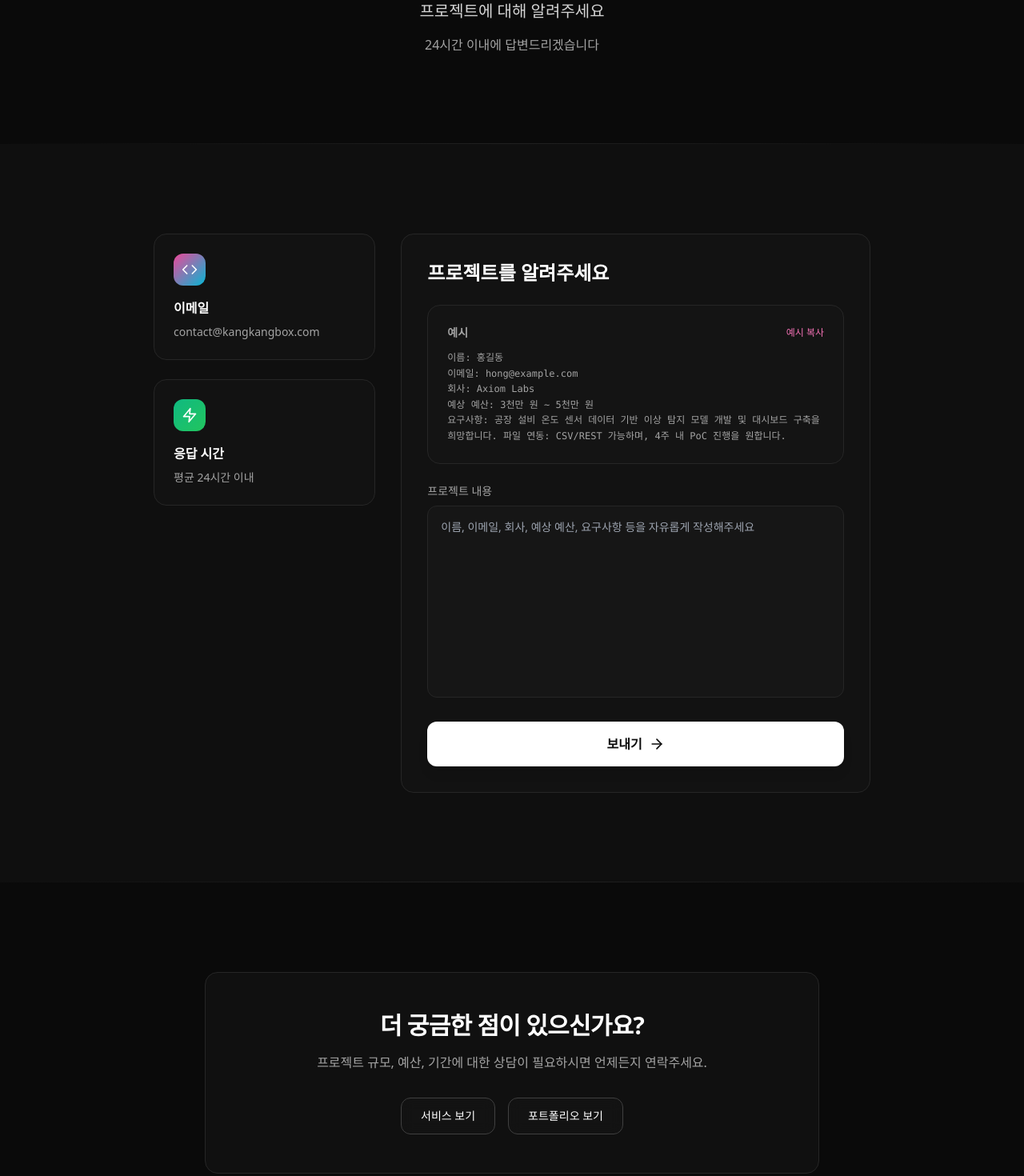
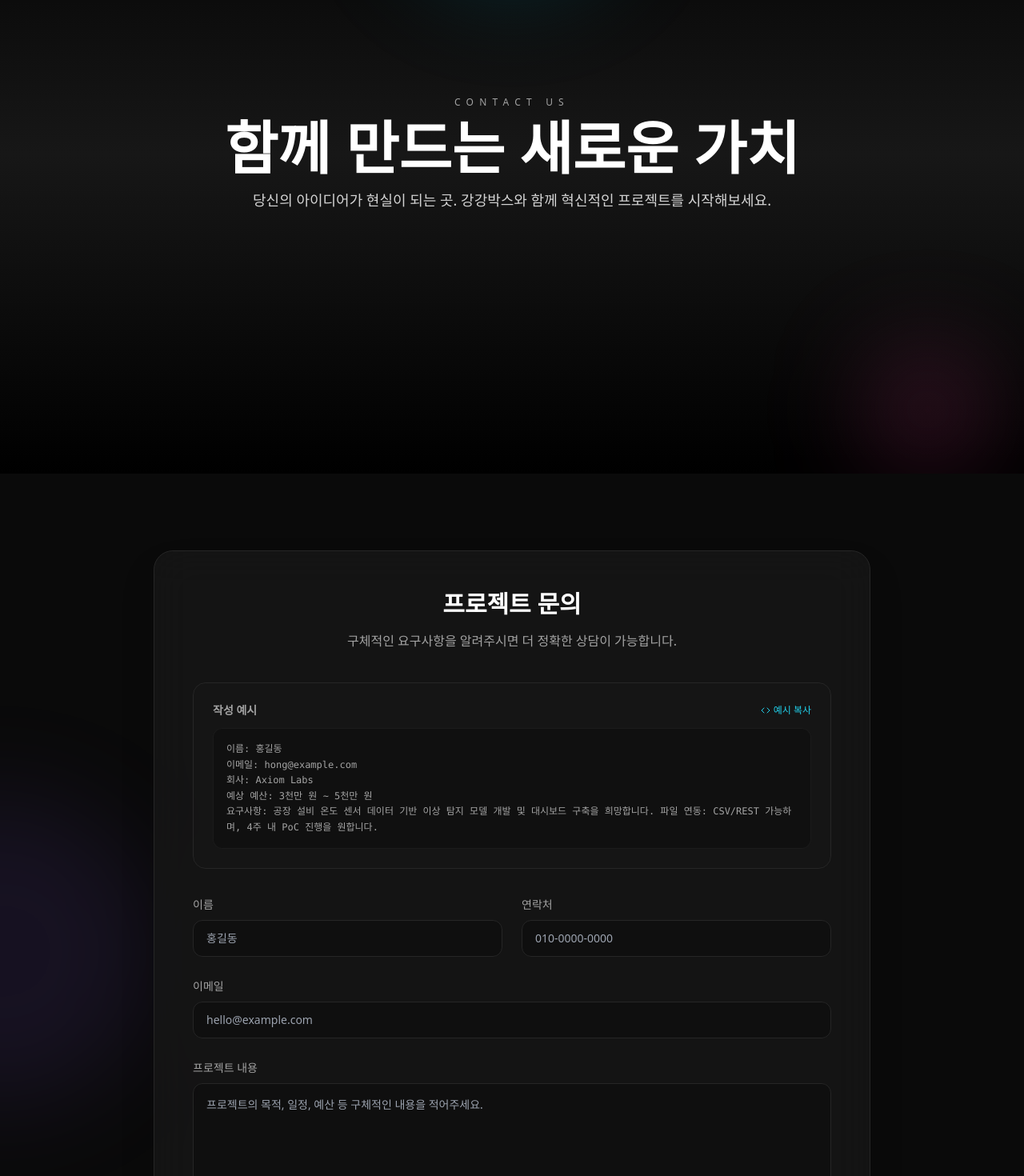
Before and after one commit to oz-kangkangparks/kangkangparks, a Next.js app: page /contact in a window 1280 px wide. Shown: the part 280-1750 px from the top of the page at 80% size. Built offline with nearby package versions, Linux system fonts and the light colour scheme.

Commit message:
Modify : contact 페이지 ui 변경

```diff
--- a/app/contact/page.tsx
+++ b/app/contact/page.tsx
@@ -2,158 +2,133 @@
 
 import React from 'react';
 import { motion } from 'framer-motion';
-import { Code, Zap, ArrowRight } from 'lucide-react';
-import { Section } from '@/components/Layout';
+import { Code, ArrowRight } from 'lucide-react';
+import { Container } from '@/components/Layout';
 
-export default function ContactPage() { return <Contact />; }
+export default function ContactPage() {
+  return (
+    <div className="bg-neutral-950 text-white">
+      <HeroSection />
+      <ContactFormSection />
+    </div>
+  );
+}
+
+function HeroSection() {
+  return (
+    <section className="relative isolate flex min-h-screen items-center justify-center overflow-hidden bg-gradient-to-b from-black via-neutral-900 to-black px-4 py-24 sm:px-6">
+      <div className="absolute -top-24 left-1/2 h-72 w-72 -translate-x-1/2 rounded-full bg-cyan-500/20 blur-3xl" />
+      <div className="absolute bottom-0 right-10 h-40 w-40 rounded-full bg-pink-500/20 blur-3xl" />
+
+      <motion.div
+        initial={{ opacity: 0, y: 20 }}
+        animate={{ opacity: 1, y: 0 }}
+        transition={{ duration: 0.6 }}
+        className="relative max-w-4xl text-center"
+      >
+        <p className="text-xs uppercase tracking-[0.6em] text-neutral-400">
+          contact us
+        </p>
+        <h1 className="mt-3 text-5xl font-bold leading-tight text-white md:text-7xl">
+          함께 만드는 새로운 가치
+        </h1>
+        <p className="mx-auto mt-4 max-w-3xl text-lg text-neutral-300">
+          당신의 아이디어가 현실이 되는 곳. 강강박스와 함께 혁신적인 프로젝트를 시작해보세요.
+        </p>
+      </motion.div>
+    </section>
+  );
+}
 
 function ExampleBox() {
   const sample = `이름: 홍길동\n이메일: hong@example.com\n회사: Axiom Labs\n예상 예산: 3천만 원 ~ 5천만 원\n요구사항: 공장 설비 온도 센서 데이터 기반 이상 탐지 모델 개발 및 대시보드 구축을 희망합니다. 파일 연동: CSV/REST 가능하며, 4주 내 PoC 진행을 원합니다.`;
   return (
-    <div className="rounded-2xl border border-neutral-800 bg-neutral-900/50 p-6">
+    <div className="rounded-2xl border border-neutral-800 bg-neutral-900/50 p-6 mb-8">
       <div className="flex items-center justify-between mb-3">
-        <div className="text-sm font-semibold text-neutral-400">예시</div>
+        <div className="text-sm font-semibold text-neutral-400">작성 예시</div>
         <button
           type="button"
           onClick={() => navigator.clipboard?.writeText(sample)}
-          className="text-xs text-pink-400 hover:text-pink-300 transition-colors"
+          className="text-xs text-cyan-400 hover:text-cyan-300 transition-colors flex items-center gap-1"
         >
+          <Code className="w-3 h-3" />
           예시 복사
         </button>
       </div>
-      <pre className="whitespace-pre-wrap text-xs text-neutral-400 leading-relaxed font-mono">{sample}</pre>
+      <pre className="whitespace-pre-wrap text-xs text-neutral-400 leading-relaxed font-mono bg-black/20 p-4 rounded-xl border border-neutral-800/50">{sample}</pre>
     </div>
   );
 }
 
-function Contact() {
+function ContactFormSection() {
   return (
-    <>
-      <Section id="contact-hero">
-        <div className="mx-auto max-w-4xl text-center">
+    <section className="relative flex min-h-screen items-center justify-center overflow-hidden py-24">
+      <div className="absolute top-1/2 left-0 h-96 w-96 -translate-y-1/2 -translate-x-1/2 rounded-full bg-violet-500/10 blur-3xl" />
+
+      <Container className="relative z-10">
+        <div className="mx-auto max-w-4xl w-full">
           <motion.div
             initial={{ opacity: 0, y: 20 }}
-            animate={{ opacity: 1, y: 0 }}
-            transition={{ duration: 0.6 }}
+            whileInView={{ opacity: 1, y: 0 }}
+            viewport={{ once: true }}
+            className="rounded-3xl border border-neutral-800 bg-neutral-900/80 backdrop-blur-xl p-8 md:p-12 shadow-2xl"
           >
-            <h1 className="text-5xl sm:text-7xl font-bold tracking-tight">
-              <span className="bg-gradient-to-r from-pink-400 via-white to-cyan-400 bg-clip-text text-transparent">
-                Contact Us
-              </span>
-            </h1>
-            <p className="mt-6 text-xl text-neutral-300">
-              프로젝트에 대해 알려주세요
+            <div className="text-center mb-10">
+              <h2 className="text-3xl font-bold mb-4">프로젝트 문의</h2>
+              <p className="text-neutral-400">
+                구체적인 요구사항을 알려주시면 더 정확한 상담이 가능합니다.
               </p>
-            <p className="mt-4 text-base text-neutral-400 max-w-2xl mx-auto">
-              24시간 이내에 답변드리겠습니다
-            </p>
-          </motion.div>
-        </div>
-      </Section>
-
-      <Section id="contact-form" band>
-        <div className="mx-auto max-w-4xl">
-          <div className="grid lg:grid-cols-3 gap-8">
-            {/* Contact Info */}
-            <div className="space-y-6">
-              <motion.div
-                initial={{ opacity: 0, x: -20 }}
-                whileInView={{ opacity: 1, x: 0 }}
-                viewport={{ once: true }}
-                className="rounded-2xl border border-neutral-800 bg-neutral-900/50 p-6"
-              >
-                <div className="h-10 w-10 rounded-xl bg-gradient-to-br from-pink-500 to-cyan-500 flex items-center justify-center mb-4">
-                  <Code className="h-5 w-5 text-white" />
-                </div>
-                <h3 className="font-semibold mb-2">이메일</h3>
-                <p className="text-sm text-neutral-400">contact@kangkangbox.com</p>
-              </motion.div>
-
-              <motion.div
-                initial={{ opacity: 0, x: -20 }}
-                whileInView={{ opacity: 1, x: 0 }}
-                viewport={{ once: true }}
-                transition={{ delay: 0.1 }}
-                className="rounded-2xl border border-neutral-800 bg-neutral-900/50 p-6"
-              >
-                <div className="h-10 w-10 rounded-xl bg-gradient-to-br from-emerald-500 to-green-500 flex items-center justify-center mb-4">
-                  <Zap className="h-5 w-5 text-white" />
-                </div>
-                <h3 className="font-semibold mb-2">응답 시간</h3>
-                <p className="text-sm text-neutral-400">평균 24시간 이내</p>
-              </motion.div>
             </div>
 
-            {/* Form */}
-            <motion.div
-              initial={{ opacity: 0, x: 20 }}
-              whileInView={{ opacity: 1, x: 0 }}
-              viewport={{ once: true }}
-              className="lg:col-span-2"
-            >
-              <div className="rounded-2xl border border-neutral-800 bg-neutral-900/50 p-8">
-                <h3 className="text-2xl font-bold mb-6">프로젝트를 알려주세요</h3>
+            <ExampleBox />
 
-                <div className="mb-6">
-                  <ExampleBox />
+            <form className="space-y-6">
+              <div className="grid md:grid-cols-2 gap-6">
+                <div className="space-y-2">
+                  <label className="text-sm font-medium text-neutral-400">이름</label>
+                  <input
+                    type="text"
+                    className="w-full rounded-xl border border-neutral-800 bg-neutral-950/50 px-4 py-3 text-sm outline-none focus:border-cyan-500/50 focus:ring-2 focus:ring-cyan-500/20 transition-all"
+                    placeholder="홍길동"
+                  />
+                </div>
+                <div className="space-y-2">
+                  <label className="text-sm font-medium text-neutral-400">연락처</label>
+                  <input
+                    type="text"
+                    className="w-full rounded-xl border border-neutral-800 bg-neutral-950/50 px-4 py-3 text-sm outline-none focus:border-cyan-500/50 focus:ring-2 focus:ring-cyan-500/20 transition-all"
+                    placeholder="010-0000-0000"
+                  />
+                </div>
               </div>
 
-                <form className="space-y-6">
-                  <div>
-                    <label className="block text-sm font-medium text-neutral-400 mb-2">
-                      프로젝트 내용
-                    </label>
+              <div className="space-y-2">
+                <label className="text-sm font-medium text-neutral-400">이메일</label>
+                <input
+                  type="email"
+                  className="w-full rounded-xl border border-neutral-800 bg-neutral-950/50 px-4 py-3 text-sm outline-none focus:border-cyan-500/50 focus:ring-2 focus:ring-cyan-500/20 transition-all"
+                  placeholder="hello@example.com"
+                />
+              </div>
+
+              <div className="space-y-2">
+                <label className="text-sm font-medium text-neutral-400">프로젝트 내용</label>
                 <textarea
-                      placeholder="이름, 이메일, 회사, 예상 예산, 요구사항 등을 자유롭게 작성해주세요"
-                      className="w-full rounded-xl border border-neutral-800 bg-neutral-900/80 px-4 py-4 text-sm outline-none focus:border-pink-500/50 focus:ring-2 focus:ring-pink-500/20 transition-all min-h-[240px] resize-none"
+                  className="w-full rounded-xl border border-neutral-800 bg-neutral-950/50 px-4 py-4 text-sm outline-none focus:border-cyan-500/50 focus:ring-2 focus:ring-cyan-500/20 transition-all min-h-[200px] resize-none"
+                  placeholder="프로젝트의 목적, 일정, 예산 등 구체적인 내용을 적어주세요."
                 />
               </div>
 
               <button
                 type="submit"
-                    className="w-full inline-flex items-center justify-center gap-2 rounded-xl bg-white px-6 py-4 text-base font-semibold text-neutral-950 hover:bg-neutral-100 transition-colors shadow-lg"
+                className="w-full inline-flex items-center justify-center gap-2 rounded-xl bg-gradient-to-r from-cyan-500 to-blue-500 px-6 py-4 text-base font-bold text-white hover:opacity-90 transition-opacity shadow-lg shadow-cyan-500/20 mt-4"
               >
-                    보내기 <ArrowRight className="h-5 w-5" />
+                문의하기 <ArrowRight className="h-5 w-5" />
               </button>
             </form>
-              </div>
           </motion.div>
         </div>
-        </div>
-      </Section>
-
-      {/* FAQ or Additional Info */}
-      <Section id="contact-info">
-        <div className="mx-auto max-w-3xl text-center">
-          <motion.div
-            initial={{ opacity: 0, y: 20 }}
-            whileInView={{ opacity: 1, y: 0 }}
-            viewport={{ once: true }}
-            className="rounded-2xl border border-neutral-800 bg-neutral-900/50 p-12"
-          >
-            <h2 className="text-2xl sm:text-3xl font-bold tracking-tight mb-4">
-              더 궁금한 점이 있으신가요?
-            </h2>
-            <p className="text-neutral-400 mb-8">
-              프로젝트 규모, 예산, 기간에 대한 상담이 필요하시면 언제든지 연락주세요.
-            </p>
-            <div className="flex items-center justify-center gap-4 flex-wrap">
-              <a
-                href="#/services"
-                className="inline-flex items-center gap-2 rounded-xl border border-neutral-700 bg-neutral-900/50 px-6 py-3 text-sm font-medium text-white hover:bg-neutral-800 transition-colors backdrop-blur"
-              >
-                서비스 보기
-              </a>
-              <a
-                href="#/portfolio"
-                className="inline-flex items-center gap-2 rounded-xl border border-neutral-700 bg-neutral-900/50 px-6 py-3 text-sm font-medium text-white hover:bg-neutral-800 transition-colors backdrop-blur"
-              >
-                포트폴리오 보기
-              </a>
-            </div>
-          </motion.div>
-        </div>
-      </Section>
-    </>
+      </Container>
+    </section>
   );
 }
```
Lines whose indentation alone changed are shown as unchanged.
